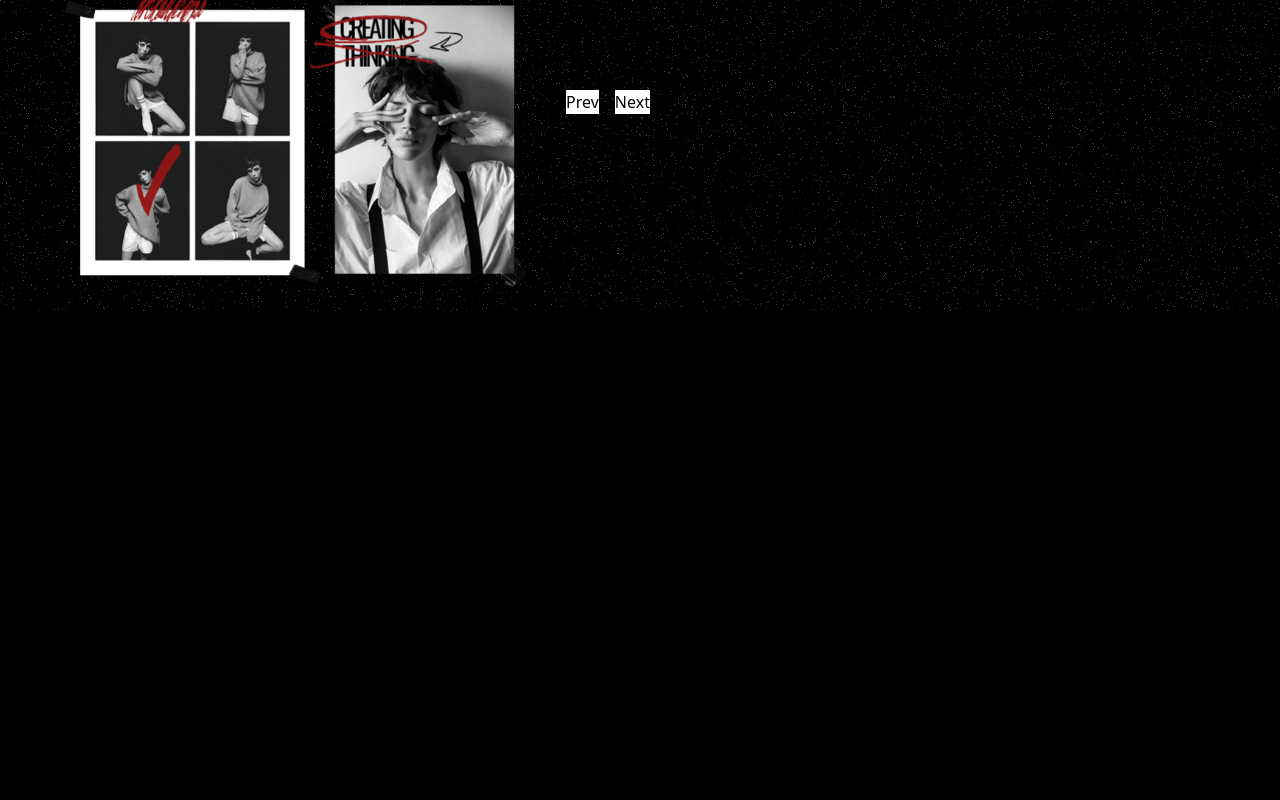
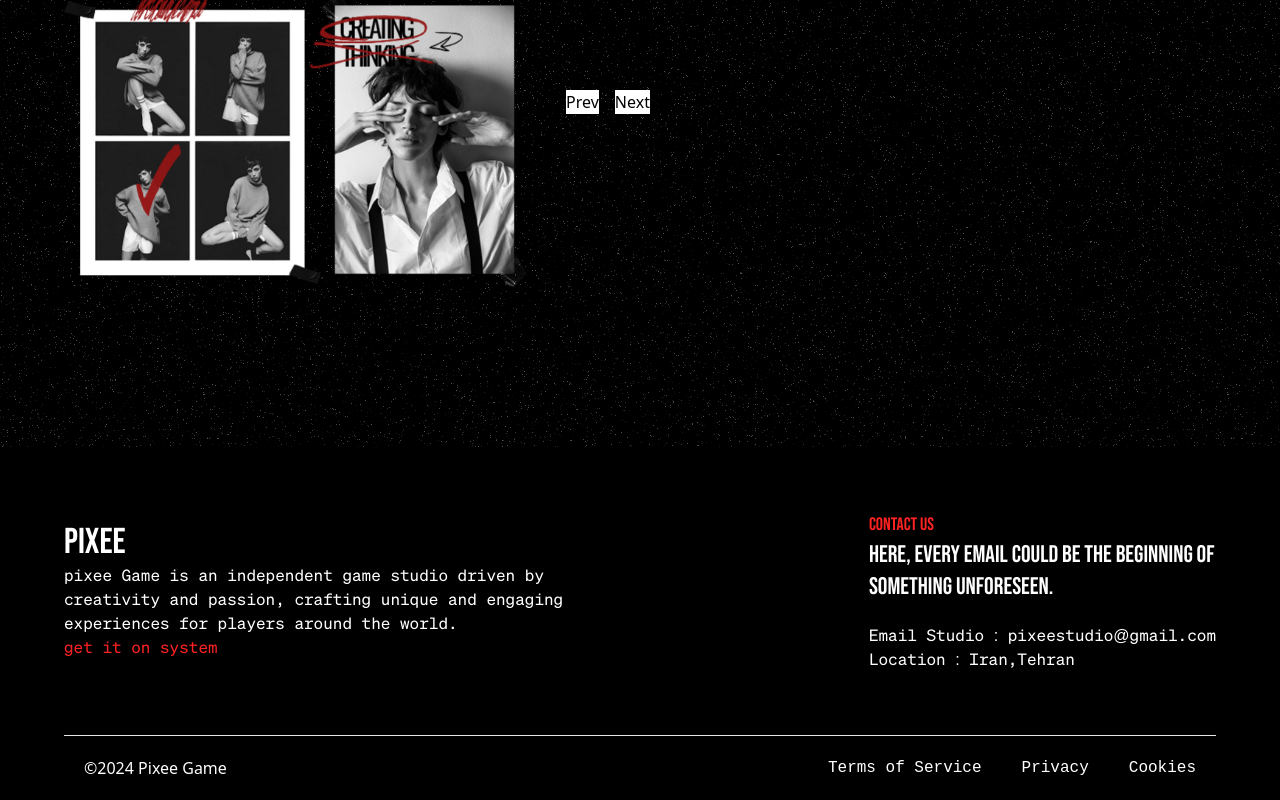
Before and after one commit to Pixee-Game-Studio/pixee-website, a React (Create React App) app: page /reddead in a window 1280 px wide. Shown: the part 4135-4935 px from the top of the page. Before the commit the page ends 4446 px from the top, so only its background shows below. Built offline with nearby package versions, Linux system fonts and the light colour scheme.

Commit message:
[fix]: create footer

```diff
--- a/src/components/Footer/Footer.js
+++ b/src/components/Footer/Footer.js
@@ -2,6 +2,33 @@ import React from 'react'
 
 export default function Footer() {
   return (
-    <div>Footer</div>
+    <footer className='bg-black w-full mt-40'>
+      <div className='container'>
+        <div className='flex items-center flex-wrap py-16 gap-5 sm:gap-10 justify-between'>
+          <div>
+            <h1 className='text-white text-xl font-BebasNeueRegular sm:text-2xl lg:text-4xl'>PIXEE</h1>
+            <p className='text-primary-color font-TestSohneMono text-xs sm:text-sm lg:max-w-[400px] xl:max-w-[500px] leading-relaxed lg:text-base'>pixee Game is an independent game studio driven by creativity and passion, crafting unique and engaging experiences for players around the world.</p>
+            <p className='text-secondery-color font-TestSohneMono'>get it on system</p>
+          </div>
+          <div>
+            <p className='text-secondery-color text-sm font-BebasNeueRegular sm:text-base lg:text-lg'>CONTACT US</p>
+            <h1 className='text-white text-xl font-BebasNeueRegular sm:text-2xl'>Here, every email could be the beginning of <br /> something unforeseen.</h1>
+            <div className='text-white mt-5 font-TestSohneMono text-xs sm:text-sm lg:text-base'>
+              <h1>Email Studio : pixeestudio@gmail.com</h1>
+              <h1>Location : Iran,Tehran</h1>
+            </div>
+          </div>
+        </div>
+        <hr className='w-full text-primary-color' />
+        <div className='flex items-center flex-wrap gap-3 justify-between px-5 py-5'>
+          <p className='text-white text-xs sm:text-sm lg:text-base'>©2024 Pixee Game</p>
+          <div className='flex items-center justify-center gap-5 sm:gap-10'>
+            <p className='font-IMBPlex text-primary-color text-xs sm:text-sm lg:text-base'>Terms of Service</p>
+            <p className='font-IMBPlex text-primary-color text-xs sm:text-sm lg:text-base'>Privacy</p>
+            <p className='font-IMBPlex text-primary-color text-xs sm:text-sm lg:text-base'>Cookies</p>
+          </div>
+        </div>
+      </div>
+    </footer>
   )
 }
```
